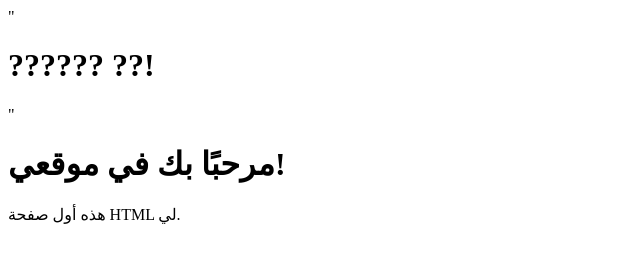
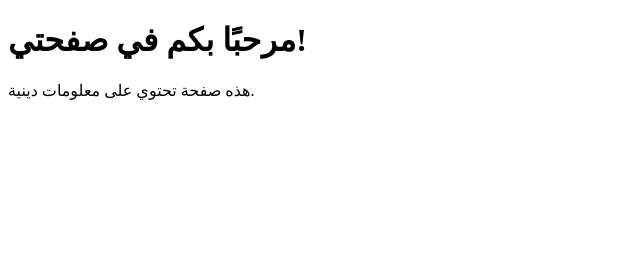
Before and after one commit to Rahma5555/MY-page, a plain HTML site: page index.html in a window 1280 px wide. Shown: the whole page, without its empty margins (0-640 px from the left). Drawn offline with Linux system fonts and the light colour scheme.

Commit message:
Update index.html

```diff
--- a/index.html
+++ b/index.html
@@ -1,13 +1,11 @@
-"<!DOCTYPE html><html lang='ar'><head><meta charset='UTF-8'><title>?????</title></head><body><h1>?????? ??!</h1></body></html>"
 <!DOCTYPE html>
 <html lang="ar">
 <head>
     <meta charset="UTF-8">
-    <meta name="viewport" content="width=device-width, initial-scale=1.0">
-    <title>موقعي الأول</title>
+    <title>صفحتي الدينية</title>
 </head>
 <body>
-    <h1>مرحبًا بك في موقعي!</h1>
-    <p>هذه أول صفحة HTML لي.</p>
+    <h1>مرحبًا بكم في صفحتي!</h1>
+    <p>هذه صفحة تحتوي على معلومات دينية.</p>
 </body>
 </html>
```
